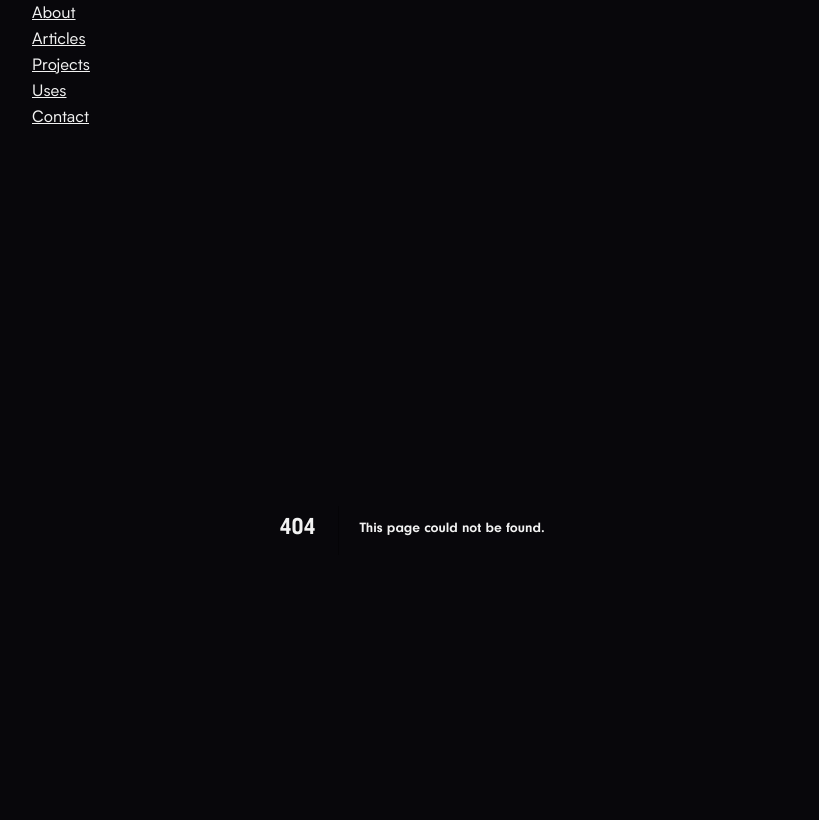
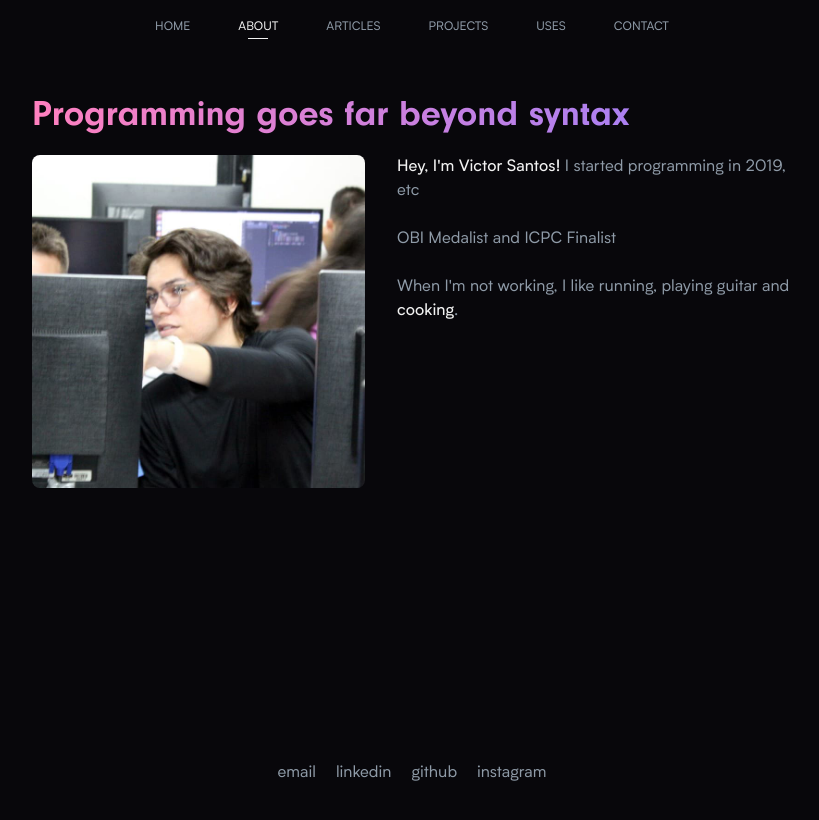
Before and after one commit to tilnoene/tilnoene.com, a Next.js app: page /about in a window 1280 px wide. Before the commit this address had no page. Shown: the top 820 px of the page, without its empty margins (228-1047 px from the left). Built offline with nearby package versions, Linux system fonts and the light colour scheme.

Commit message:
feat: Finish navbar and footer

```diff
--- a/src/app/about.tsx
+++ /dev/null
@@ -1,7 +0,0 @@
-export default function About() {
-  return (
-    <div>
-      <h1 className="font-heading font-bold">About</h1>
-    </div>
-  )
-}
--- /dev/null
+++ b/src/app/about/page.tsx
@@ -0,0 +1,45 @@
+import Image from 'next/image'
+
+import profileImage from '@/app/assets/victor-computador.jpg'
+import GradientTitle from '@/app/components/GradientTitle'
+
+export default function About() {
+  return (
+    <div>
+      <GradientTitle className="from-pink to-purple mb-4">
+        Programming goes far beyond syntax
+      </GradientTitle>
+
+      <div className="flex gap-8">
+        <Image
+          width={333}
+          height={333}
+          src={profileImage}
+          alt="Victor Santos profile picture"
+          className="rounded-lg"
+          priority
+          // placeholder="blur"
+          // blurDataURL="" TODO: colocar 10px or less image base64
+        />
+
+        <div>
+          <p>
+            <strong>Hey, I'm Victor Santos!</strong> I started programming in
+            2019, etc
+          </p>
+
+          <br />
+
+          <p>OBI Medalist and ICPC Finalist</p>
+
+          <br />
+
+          <p>
+            When I'm not working, I like running, playing guitar and{' '}
+            <strong>cooking</strong>.
+          </p>
+        </div>
+      </div>
+    </div>
+  )
+}
--- a/src/app/components/Footer.tsx
+++ b/src/app/components/Footer.tsx
@@ -6,14 +6,14 @@ export default function Footer() {
       icon: 'ri-mail-line',
     },
     {
+      title: 'LinkedIn',
+      url: 'https://linkedin.com/in/victor-manuel-brito-santos',
+      icon: 'ri-linkedin-line',
+    },
+    {
       title: 'GitHub',
       url: 'https://github.com/tilnoene',
       icon: 'ri-github-line',
-    },
-    {
-      title: 'LinkedIn',
-      url: 'https://linkedin.com/in/victor-manuel-brito-santos',
-      icon: 'ri-linkedin-line',
     },
     {
       title: 'Instagram',
@@ -22,5 +22,22 @@ export default function Footer() {
     },
   ]
 
-  return <footer>tmp</footer>
+  return (
+    <footer className="w-full h-14 mt-auto flex justify-center items-center">
+      <ul className="flex gap-5">
+        {links.map(link => (
+          <li key={link.title}>
+            <a
+              href={link.url}
+              target="_blank"
+              rel="noreferrer"
+              className="text-secondary lowercase font-body no-underline hover:underline underline-offset-2"
+            >
+              {link.title}
+            </a>
+          </li>
+        ))}
+      </ul>
+    </footer>
+  )
 }
--- /dev/null
+++ b/src/app/components/GradientTitle.tsx
@@ -0,0 +1,25 @@
+import { ReactNode } from 'react'
+
+export default function GradientTitle({
+  children = undefined,
+  className = '',
+}: {
+  children?: ReactNode | ReactNode[] | string | undefined
+  className?: string // from-color1 to-color2
+}) {
+  return (
+    <h1
+      className={`bg-gradient-to-r ${className}`}
+      style={{
+        backgroundSize: '100%',
+        backgroundClip: 'text',
+        WebkitBackgroundClip: 'text',
+        MozBackgroundClip: 'text',
+        WebkitTextFillColor: 'transparent',
+        WebkitBoxDecorationBreak: 'clone',
+      }}
+    >
+      {children}
+    </h1>
+  )
+}
--- a/src/app/components/Navbar.tsx
+++ b/src/app/components/Navbar.tsx
@@ -1,46 +1,36 @@
 'use client'
 
-import { useState } from 'react'
 import Link from 'next/link'
+import { usePathname } from 'next/navigation'
 
 export default function Navbar() {
-  const pages = ['About', 'Articles', 'Projects', 'Uses', 'Contact']
-  const [hovered, setHovered] = useState('')
+  const pages = ['Home', 'About', 'Articles', 'Projects', 'Uses', 'Contact']
+  const currentPathname = usePathname()
 
   return (
-    <div>
+    <div className="mb-12">
       <header>
-        <nav>
-          <ul>
+        <nav className="w-full">
+          <ul className="flex gap-12 w-fit ml-auto mr-auto py-3">
             {pages.map(page => {
               const path = `/${page.toLowerCase()}`
-              const isHovered = hovered === page
 
               return (
                 <li key={page}>
-                  <Link href={path} passHref>
-                    <span
-                    // onHoverStart={() => setHovered(page)}
-                    // onHoverEnd={() => setHovered('')}
-                    // css={
-                    //   router.pathname == path
-                    //     ? {
-                    //         color: '$primary',
-                    //         '&::after': { opacity: 1 },
-                    //       }
-                    //     : ''
-                    // }
-                    >
-                      {isHovered && (
-                        <span
-                        // layoutId="nav"
-                        // initial={{ opacity: 0 }}
-                        // animate={{ opacity: 1 }}
-                        // exit={{ opacity: 0 }}
-                        />
-                      )}
-                      {page}
-                    </span>
+                  <Link
+                    href={path}
+                    passHref
+                    className={`uppercase font-body no-underline text-xs text-secondary transition-color ${
+                      currentPathname === path
+                        ? '[&_span]:text-primary underline'
+                        : '' // TODO: transition
+                    }`}
+                  >
+                    <span>{page}</span>
+
+                    {currentPathname === path && (
+                      <div className="w-5 h-[1px] mt-0.5 bg-primary ml-auto mr-auto" />
+                    )}
                   </Link>
                 </li>
               )
--- a/src/app/globals.css
+++ b/src/app/globals.css
@@ -5,15 +5,15 @@
     @apply font-heading text-primary;
   }
   h1 {
-    @apply text-2xl;
+    @apply text-4xl;
   }
   h2 {
-    @apply text-xl;
+    @apply text-2xl;
   }
   h3 {
     @apply text-lg;
   }
-  p, a {
+  p, a, b {
     @apply text-base font-body;
   }
   p {
@@ -22,6 +22,12 @@
   a {
     @apply text-primary underline cursor-pointer;
   }
+  b, strong {
+    @apply text-primary;
+  }
+  strong {
+    @apply font-medium;
+  }
 }
 
 @tailwind components;
--- a/src/app/layout.tsx
+++ b/src/app/layout.tsx
@@ -3,6 +3,7 @@ import localFont from 'next/font/local'
 import './globals.css'
 
 import Navbar from '@/app/components/Navbar'
+import Footer from '@/app/components/Footer'
 
 const biotif = localFont({
   variable: '--font-body',
@@ -60,10 +61,12 @@ export default function RootLayout({
       <body
         className={`${biotif.variable} ${neuzeitGrotesk.variable} ${firaCode.variable} antialiased min-h-screen bg-background`}
       >
-        <div className="max-w-[760px] ml-auto mr-auto">
+        <div className="max-w-[760px] ml-auto mr-auto min-h-screen flex flex-col">
           <Navbar />
 
           {children}
+
+          <Footer />
         </div>
       </body>
     </html>
--- a/src/app/page.tsx
+++ b/src/app/page.tsx
@@ -1,8 +1,6 @@
-import Image from 'next/image'
-
 export default function Home() {
   return (
-    <div>
+    <div className="pt-20">
       <h1>Heading</h1>
       <p>
         <a>oi</a>Text
```
Also changed, not shown: src/app/assets/victor-computador.jpg (added).
